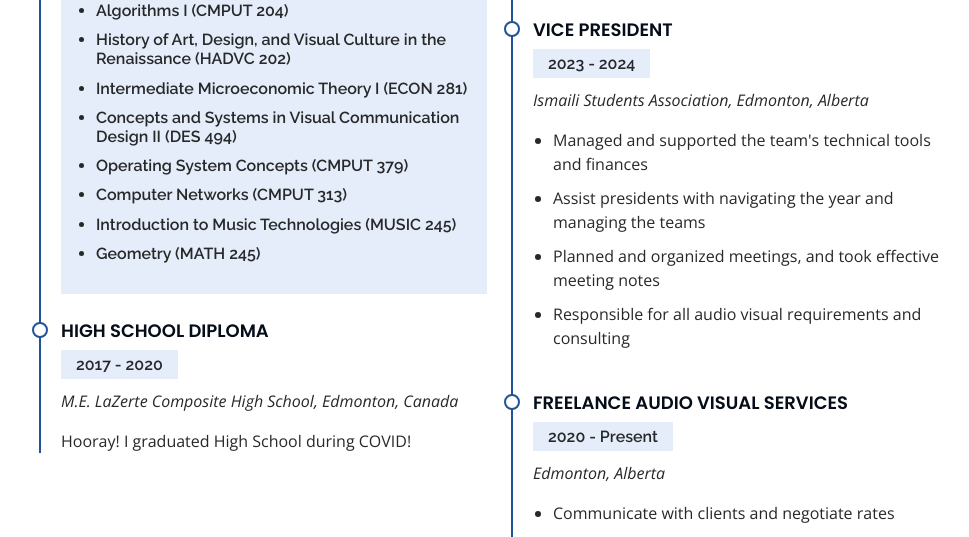
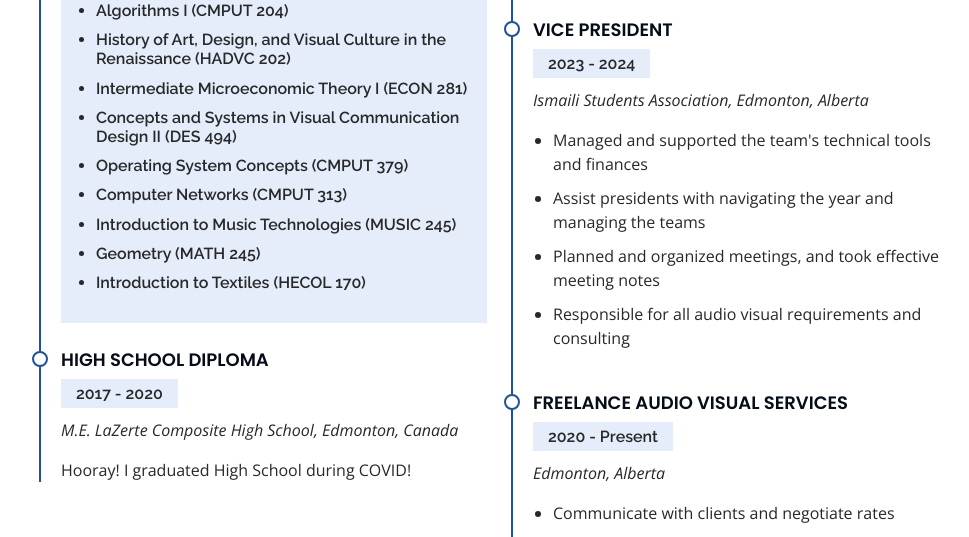
Before and after one commit to Husayn-Esmail/Portfolio-Site-Project-Codecademy, a Flask app: page / in a window 1280 px wide. Shown: the part 5556-6093 px from the top of the page, without its empty margins (291-1260 px from the left). Run offline with Flask 3, Linux system fonts and the light colour scheme; parts of the project's set-up code (start-up, migrations or seed data) failed here and were passed over; some libraries are stand-ins or nearby versions.

Commit message:
added course

```diff
--- a/portfolio_site/templates/iPortfolio/index.html
+++ b/portfolio_site/templates/iPortfolio/index.html
@@ -450,6 +450,7 @@
                     <li>Computer Networks (CMPUT 313)</li>
                     <li>Introduction to Music Technologies (MUSIC 245)</li>
                     <li>Geometry (MATH 245)</li>
+                    <li>Introduction to Textiles (HECOL 170)</li>
                   </ul>
             </div>
             <div class="resume-item">
```
